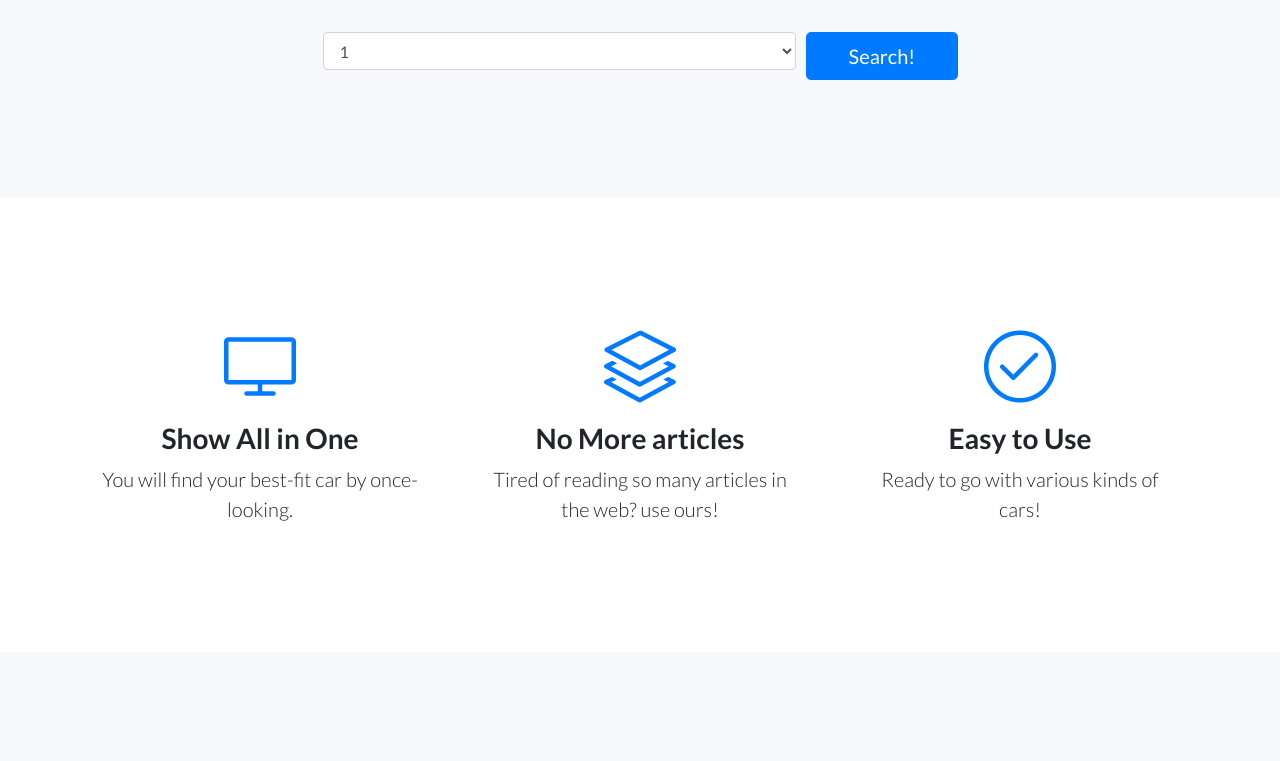
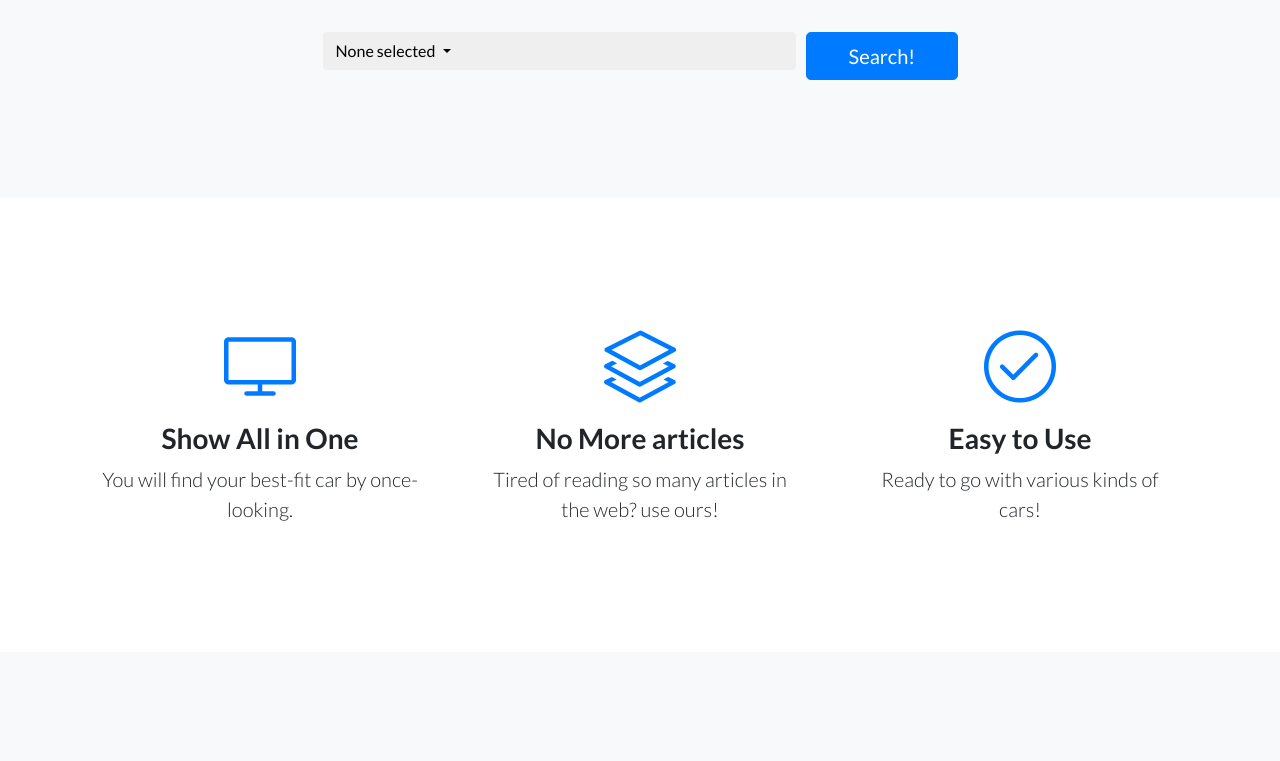
Before and after one commit to MinSeok-Pons-Kim/CarRecommendation, a website: page index1712042343.html in a window 1280 px wide. Shown: the part 232-993 px from the top of the page. Drawn offline with Linux system fonts and the light colour scheme.

Commit message:
Change search form to multi-select box
Search form was revised to multi-select box according to the comment by
the advisor. Help from the source:https://bootsnipp.com/snippets/Ekd8P

```diff
--- a/index1712042343.html
+++ b/index1712042343.html
@@ -13,6 +13,10 @@
     <!-- Bootstrap core CSS -->
     <link href="vendor/bootstrap/css/bootstrap.min.css" rel="stylesheet">
 
+
+
+
+
     <!-- Custom fonts for this template -->
     <link href="vendor/font-awesome/css/font-awesome.min.css" rel="stylesheet" type="text/css">
     <link href="vendor/simple-line-icons/css/simple-line-icons.css" rel="stylesheet" type="text/css">
@@ -21,6 +25,7 @@
     <!-- Custom styles for this template -->
     <link href="css/landing-page.min.css" rel="stylesheet">
 
+    <link href="css/trial.min.css" rel="stylesheet">
   </head>
 
   <body>
@@ -47,13 +52,15 @@
                 <div class="col-12 col-md-9 mb-2 mb-md-0">
 
                   <div class="form-group">
-                    <select class="form-control" id="exampleFormControlSelect1">
-                      <option>1</option>
-                      <option>2</option>
-                      <option>3</option>
-                      <option>4</option>
-                      <option>5</option>
+                    <select id="form-control" class="multiselect-ui form-control" multiple="multiple">
+                        <option value="cheese">Cheese</option>
+                        <option value="tomatoes">Tomatoes</option>
+                        <option value="mozarella">Mozzarella</option>
+                        <option value="mushrooms">Mushrooms</option>
+                        <option value="pepperoni">Pepperoni</option>
+                        <option value="onions">Onions</option>
                     </select>
+
                   </div>
 
                 </div>
@@ -214,6 +221,15 @@
     <!-- Bootstrap core JavaScript -->
     <script src="vendor/jquery/jquery.min.js"></script>
     <script src="vendor/bootstrap/js/bootstrap.bundle.min.js"></script>
+    <script src="vendor/jquery/trial.min.js"></script>
+
+<script type="text/javascript">
+$(function() {
+    $('.multiselect-ui').multiselect({
+        includeSelectAllOption: true
+    });
+});
+</script>
 
   </body>
 
```
Also changed, not shown: css/trial.min.css (added), vendor/jquery/trial.min.js (added).
